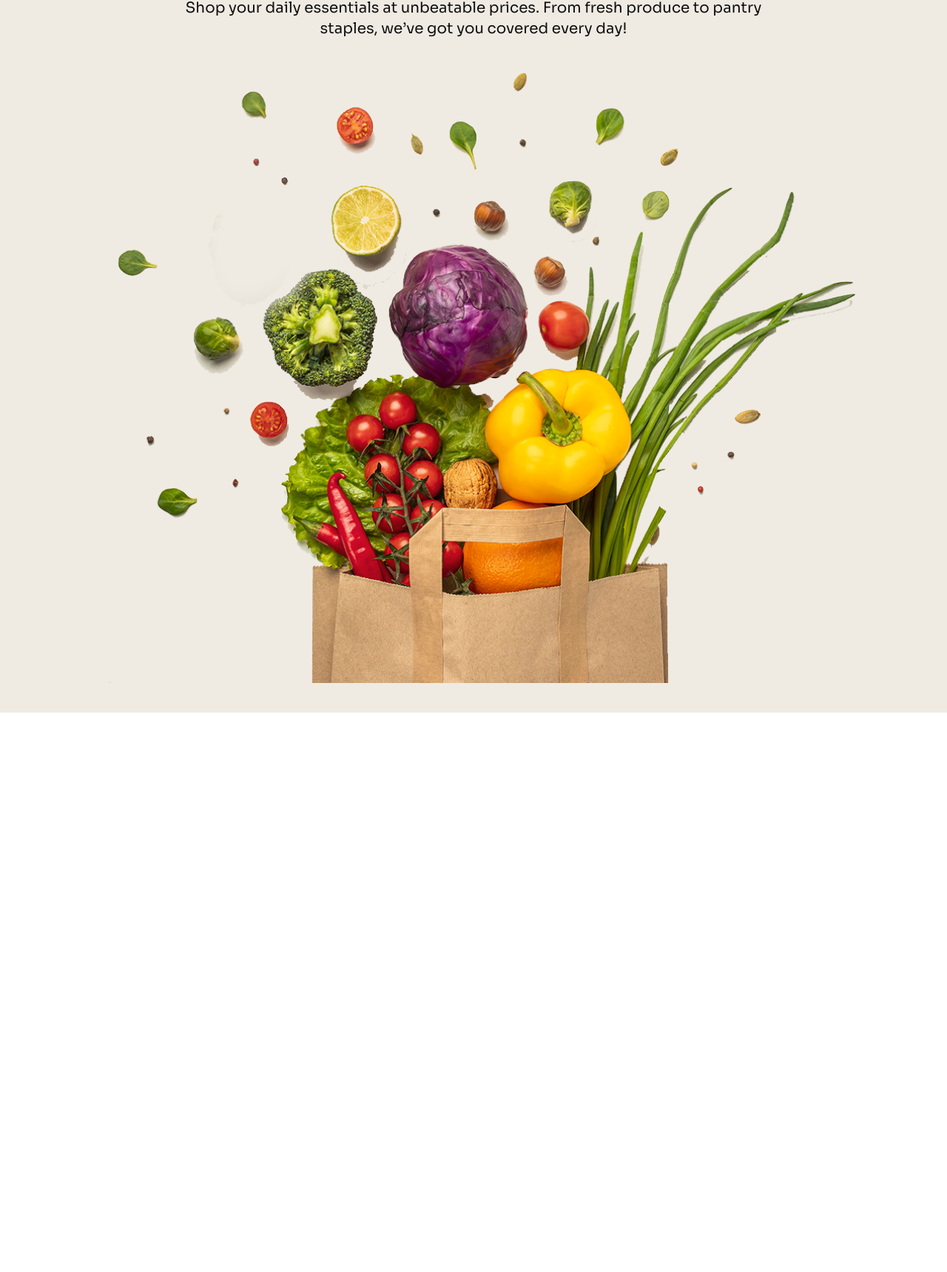
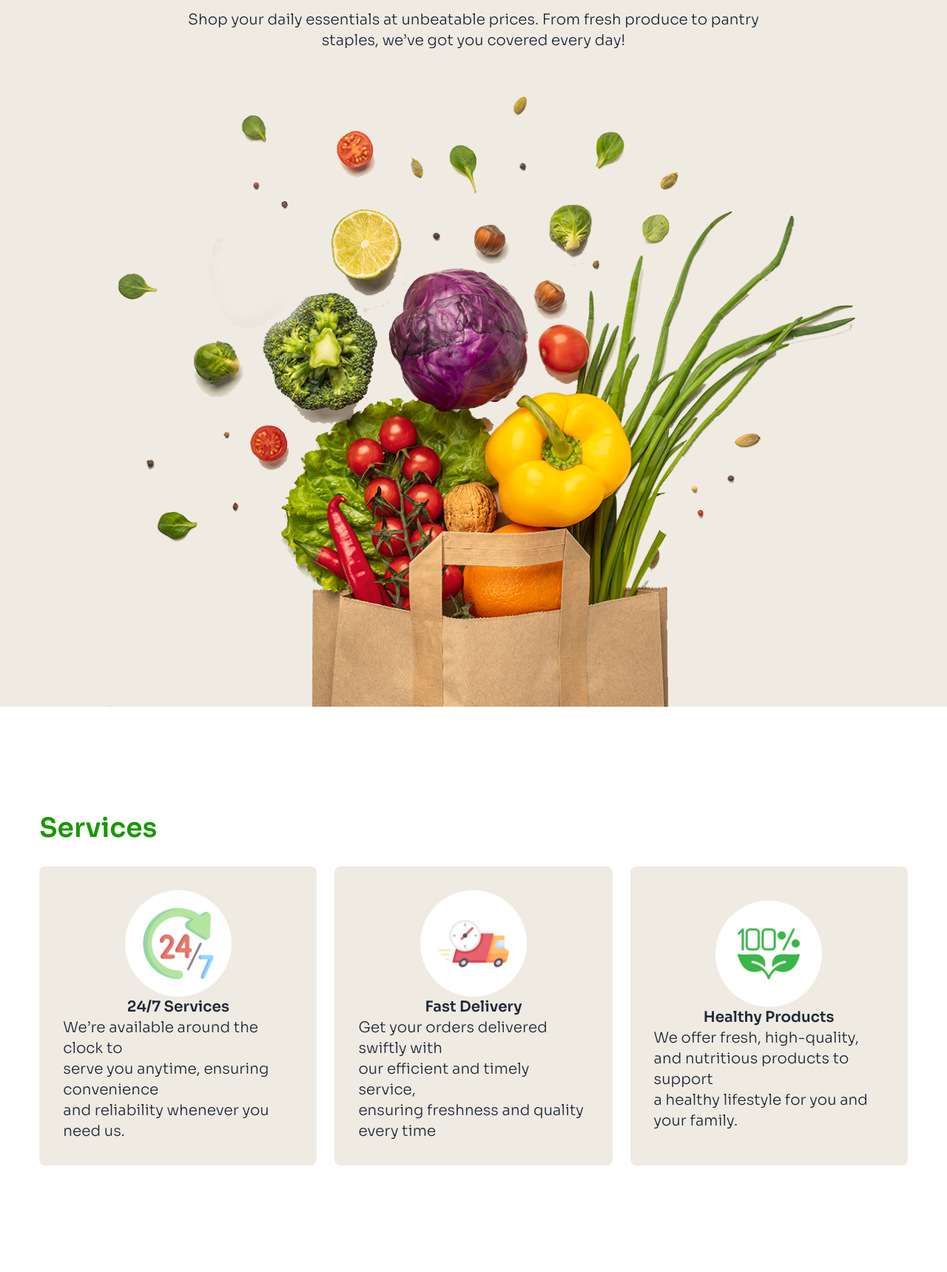
Before and after one commit to ronSiuuuu/Assignment-3, a plain HTML site: page index.html in a window 1280 px wide. Shown: the part 288-2007 px from the top of the page at 74% size. Before the commit the page ends 1251 px from the top, so only its background shows below. Drawn offline with nearby package versions, Linux system fonts and the light colour scheme.

Commit message:
added service section

```diff
--- a/index.html
+++ b/index.html
@@ -33,6 +33,7 @@
           extend: {
             colors: {
               accent: "#179800",
+              secondary: "#EFEBE3",
             },
           },
         },
@@ -47,11 +48,13 @@
   <body class="font sora">
     <!-- header -->
     <header
-      class="bg-gradient-to-t from-[#EFEBE3] to-[#EFEBE3] h-auto max-w-screen-2xl"
+      class="bg-gradient-to-t from-[#EFEBE3] to-[#EFEBE3] w-full   h-auto lg:max-w-screen-2xl"
     >
       <nav class="w-11/12 mx-auto">
         <div class="navbar">
-          <div class="navbar-start flex flex-row-reverse justify-between  w-full lg:w-1/2 ">
+          <div
+            class="navbar-start flex flex-row-reverse justify-between w-full lg:w-1/2"
+          >
             <div class="dropdown">
               <div tabindex="0" role="button" class="btn btn-ghost lg:hidden">
                 <svg
@@ -96,19 +99,83 @@
         </div>
       </nav>
       <!-- hero section -->
-       <section class="flex flex-col lg:flex items-center justify-center">
-        <div class="text-center mt-20 mb-8 space-y-8">
-            <h3 class="text-5xl font-semibold">Freshness <span class="text-accent">You Can Count <br></span> On, Prices You’ll Love!</h3>
-            <p class="text-xl text-[#111111]">Shop your daily essentials at unbeatable prices. From fresh produce to pantry <br> staples, we’ve got you covered every day!</p>
+      <section class="flex flex-col lg:flex items-center justify-center">
+        <div class="text-center mt-20 mb-8 space-y-8 p-4">
+          <h3 class="text-5xl font-semibold">
+            Freshness <span class="text-accent">You Can Count <br /></span> On,
+            Prices You’ll Love!
+          </h3>
+          <p class="text-xl font-light ">
+            Shop your daily essentials at unbeatable prices. From fresh produce
+            to pantry <br />
+            staples, we’ve got you covered every day!
+          </p>
         </div>
         <div class="flex justify-center">
-            <img class="w-full mb-10 " src="./c2-assets/hero-vegetables.png" alt="">
+          <img class="w-full" src="./c2-assets/hero-vegetables.png" alt="" />
         </div>
-       </section>
+      </section>
     </header>
     <!-- main -->
     <main>
+      <!-- services section -->
+      <section class="my-36 w-11/12 mx-auto">
+        <h3 class="text-accent text-4xl font-semibold mb-8">Services</h3>
+        <!-- card-1 -->
+        <div class="grid grid-cols-1 lg:grid lg:grid-cols-3 gap-6">
+          <div
+            class="bg-secondary rounded-lg flex justify-center items-center flex-col p-8"
+          >
+            <div
+              class="bg-white w-36 h-36 rounded-full flex justify-center items-center"
+            >
+              <img class="w-24" src="./c2-assets/service.png" alt="" />
+            </div>
+            <h3 class="font-semibold text-xl">24/7 Services</h3>
+            <p class="font-light text-xl">
+              We’re available around the clock to <br />
+              serve you anytime, ensuring convenience <br />
+              and reliability whenever you need us.
+            </p>
+          </div>
 
+          <!-- card-2 -->
+
+          <div
+            class="bg-secondary rounded-lg flex justify-center items-center flex-col p-8"
+          >
+            <div
+              class="bg-white w-36 h-36 rounded-full flex justify-center items-center"
+            >
+              <img class="w-24" src="./c2-assets/delivery.png" alt="" />
+            </div>
+            <h3 class="font-semibold text-xl">Fast Delivery</h3>
+            <p class="font-light text-xl">
+              Get your orders delivered swiftly with <br />
+              our efficient and timely service, <br />
+              ensuring freshness and quality every time <br />
+            </p>
+          </div>
+
+          <!-- card-3 -->
+
+          <div
+            class="bg-secondary rounded-lg flex justify-center items-center flex-col p-8"
+          >
+            <div
+              class="bg-white w-36 h-36 rounded-full flex justify-center items-center"
+            >
+              <img class="w-24" src="./c2-assets/healthy.png" alt="" />
+            </div>
+            <h3 class="font-semibold text-xl">Healthy Products</h3>
+            <p class="font-light text-xl">
+              We offer fresh, high-quality, <br />
+              and nutritious products to support <br />
+              a healthy lifestyle for you and your family.
+            </p>
+          </div>
+        </div>
+      </section>
     </main>
     <!-- footer -->
     <footer></footer>
```
